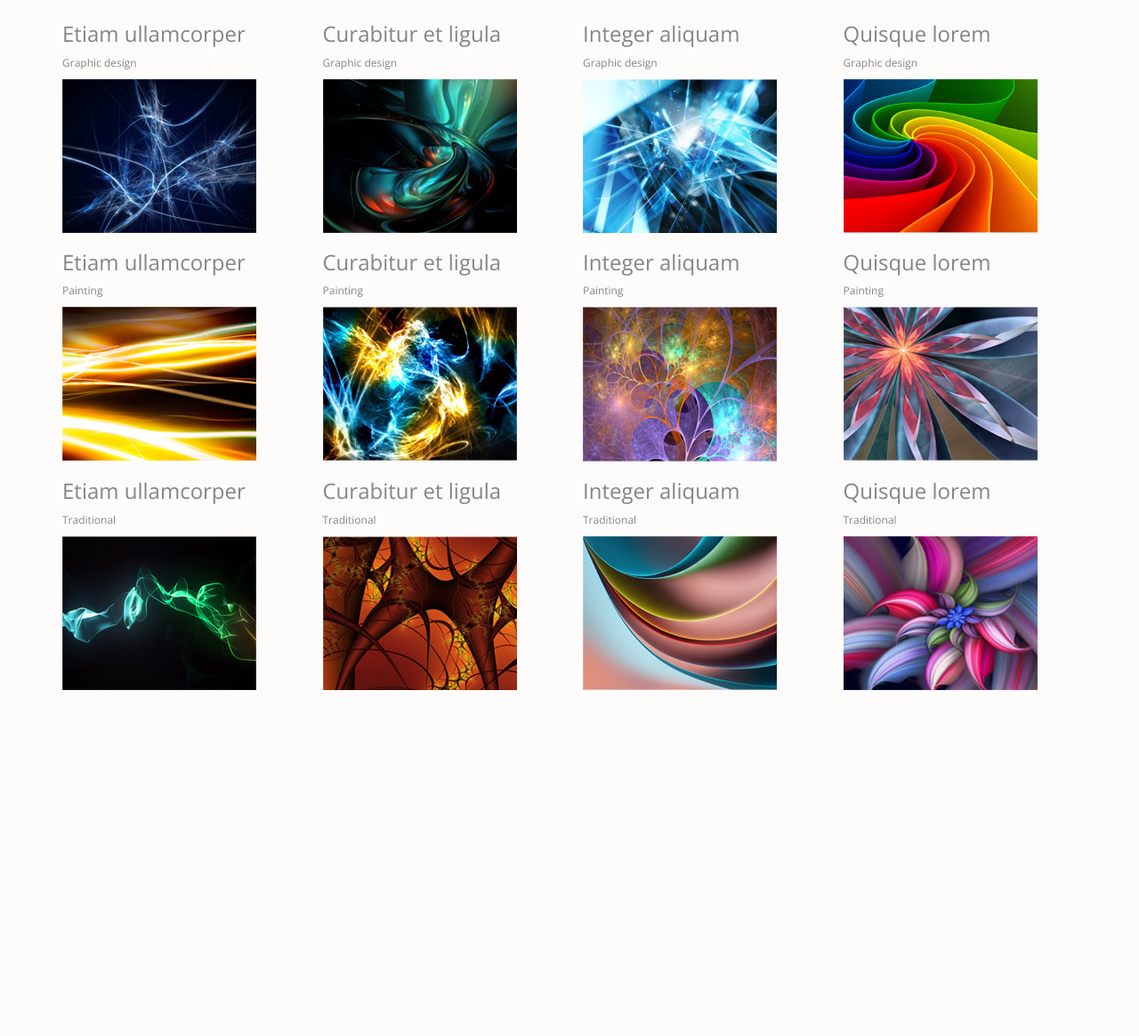
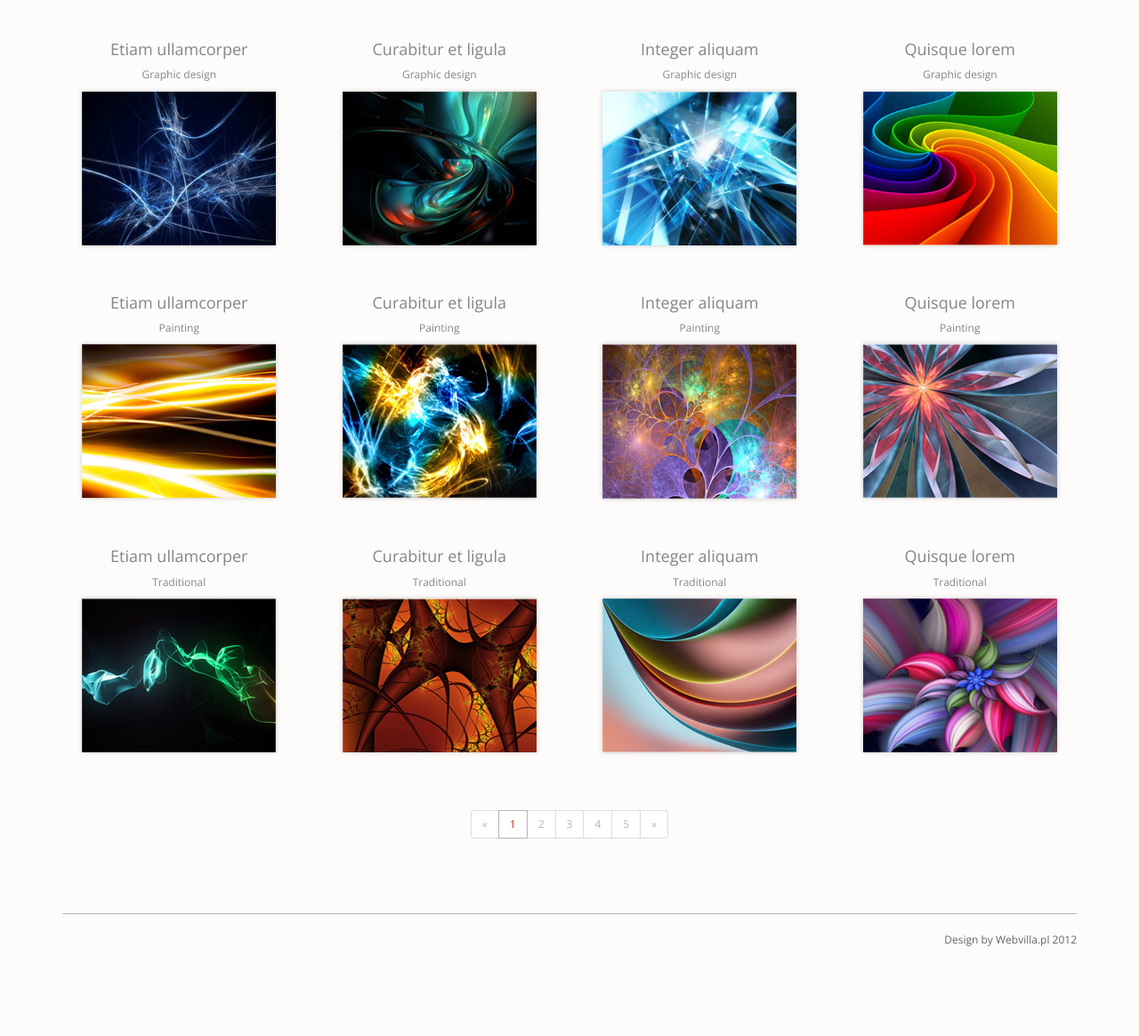
Before and after one commit to astatsegre/Bootstrap-test, a plain HTML site: page index.html in a window 1280 px wide. Shown: the part 359-1524 px from the top of the page at 89% size. Before the commit the page ends 1135 px from the top, so only its background shows below. Drawn offline with nearby package versions, Linux system fonts and the light colour scheme.

Commit message:
Finished

```diff
--- a/css/style.css
+++ b/css/style.css
@@ -5,6 +5,18 @@ body{
 	background: #fdfcfb;
 	font-weight: normal;
 }
+
+h1 {
+    margin: 0 0 60px 0;
+    text-align: center;
+}
+
+h1 span {
+    color: #d42819;
+    font-size: 33px;
+    line-height: 39px;
+}
+
 img{
 	max-width: 100%;
 	height: auto;
@@ -107,6 +119,54 @@ header {
     color: black;
 }
 
+.card {
+    text-align: center;
+    margin-bottom: 45px;
+}
+
+.card a img {
+    box-shadow: 0 0 5px rgba(0, 0, 0, 0.2);
+}
+
+.card a:hover img{
+    box-shadow: 0 0 10px rgba(0, 0, 0, 0.7);
+    transition: all 0.2s;
+}
+
+.nav-pagination {
+    text-align: center;
+    color: #b5b5b5
+}
+
+.pagination>li>a,
+.pagination>li>span {
+    color: #b5b5b5
+}
+
+.pagination .active a,
+.pagination .active a:hover{
+    color: #d42819;
+    background-color: white;
+    border-color: #b5b5b5;
+}
+
+hr {
+    margin: 0 0 20px 0;
+}
+
+footer {
+    margin-bottom: 100px;
+}
+
+footer div{
+    color: #666665;
+}
+
+footer hr {
+    border-color: #b7b6b6;
+    margin: 60px 0 20px 0;
+}
+
 /* Large Devices, Wide Screens */
 @media only screen and (min-width: 992px) {
     .glyphicon-globe {
@@ -147,6 +207,12 @@ header {
 
     .navbar-default {
         padding: 0;
+        margin-top: 50px;
+        margin-bottom: 50px;
+    }
+
+    h1 {
+        margin-bottom: 30px
     }
 
     .sprite-logo {
@@ -172,16 +238,30 @@ header {
     .sprite-logo {
         height:
     }
+
+    .card {
+        margin-bottom: 30px;
+    }
 }
 
 /* Extra Small Devices, Phones */
 @media only screen and (max-width: 479px) {
+    h1,
+    h1 span {
+        font-size: 22px;
+    }
+
+    h1 {
+        margin: 20px;
+    }
+
     .glyphicon-globe {
         display: none;
     }
 
     .navbar-default {
         padding: 0;
+        margin: 50px 0 30px 0;
     }
 
     .sprite-logo {
@@ -203,4 +283,8 @@ header {
     .navbar-right>li {
         display: inline-block;
     }
+
+    .card {
+        margin-bottom: 30px;
+    }
 }
--- a/index.html
+++ b/index.html
@@ -62,7 +62,7 @@
             <div class="row">
                 <div class="col-md-3 col-sm-6">
                     <div class="card">
-                        <h3>Etiam ullamcorper</h3>
+                        <h4>Etiam ullamcorper</h4>
                         <p>Graphic design</p>
                         <a href="#">
                             <img src="img/photo/1.jpg">
@@ -71,7 +71,7 @@
                 </div>
                 <div class="col-md-3 col-sm-6">
                     <div class="card">
-                        <h3>Curabitur et ligula</h3>
+                        <h4>Curabitur et ligula</h4>
                         <p>Graphic design</p>
                         <a href="#">
                             <img src="img/photo/2.jpg">
@@ -80,7 +80,7 @@
                 </div>
                 <div class="col-md-3 col-sm-6">
                     <div class="card">
-                        <h3>Integer aliquam</h3>
+                        <h4>Integer aliquam</h4>
                         <p>Graphic design</p>
                         <a href="#">
                             <img src="img/photo/3.jpg">
@@ -89,7 +89,7 @@
                 </div>
                 <div class="col-md-3 col-sm-6">
                     <div class="card">
-                        <h3>Quisque lorem</h3>
+                        <h4>Quisque lorem</h4>
                         <p>Graphic design</p>
                         <a href="#">
                             <img src="img/photo/4.jpg">
@@ -97,10 +97,11 @@
                     </div>
                 </div>
             </div>
+            <hr class="hidden-lg hidden-md">
             <div class="row">
                 <div class="col-md-3 col-sm-6">
                     <div class="card">
-                        <h3>Etiam ullamcorper</h3>
+                        <h4>Etiam ullamcorper</h4>
                         <p>Painting</p>
                         <a href="#">
                             <img src="img/photo/5.jpg">
@@ -109,7 +110,7 @@
                 </div>
                 <div class="col-md-3 col-sm-6">
                     <div class="card">
-                        <h3>Curabitur et ligula</h3>
+                        <h4>Curabitur et ligula</h4>
                         <p>Painting</p>
                         <a href="#">
                             <img src="img/photo/6.jpg">
@@ -118,7 +119,7 @@
                 </div>
                 <div class="col-md-3 col-sm-6">
                     <div class="card">
-                        <h3>Integer aliquam</h3>
+                        <h4>Integer aliquam</h4>
                         <p>Painting</p>
                         <a href="#">
                             <img src="img/photo/7.jpg">
@@ -127,7 +128,7 @@
                 </div>
                 <div class="col-md-3 col-sm-6">
                     <div class="card">
-                        <h3>Quisque lorem</h3>
+                        <h4>Quisque lorem</h4>
                         <p>Painting</p>
                         <a href="#">
                             <img src="img/photo/8.jpg">
@@ -135,10 +136,11 @@
                     </div>
                 </div>
             </div>
+            <hr class="hidden-lg hidden-md">
             <div class="row">
                 <div class="col-md-3 col-sm-6">
                     <div class="card">
-                        <h3>Etiam ullamcorper</h3>
+                        <h4>Etiam ullamcorper</h4>
                         <p>Traditional</p>
                         <a href="#">
                             <img src="img/photo/9.jpg">
@@ -147,7 +149,7 @@
                 </div>
                 <div class="col-md-3 col-sm-6">
                     <div class="card">
-                        <h3>Curabitur et ligula</h3>
+                        <h4>Curabitur et ligula</h4>
                         <p>Traditional</p>
                         <a href="#">
                             <img src="img/photo/10.jpg">
@@ -156,7 +158,7 @@
                 </div>
                 <div class="col-md-3 col-sm-6">
                     <div class="card">
-                        <h3>Integer aliquam</h3>
+                        <h4>Integer aliquam</h4>
                         <p>Traditional</p>
                        <a href="#">
                            <img src="img/photo/11.jpg">
@@ -165,7 +167,7 @@
                 </div>
                 <div class="col-md-3 col-sm-6">
                     <div class="card">
-                        <h3>Quisque lorem</h3>
+                        <h4>Quisque lorem</h4>
                         <p>Traditional</p>
                         <a href="#">
                             <img src="img/photo/12.jpg">
@@ -174,7 +176,32 @@
                 </div>
             </div>
         </div>
+        <nav class="nav-pagination">
+          <ul class="pagination">
+            <li>
+              <a href="#" aria-label="Previous">
+                <span aria-hidden="true">&laquo;</span>
+              </a>
+            </li>
+            <li class="active"><a  href="#">1</a></li>
+            <li><a href="#">2</a></li>
+            <li><a href="#">3</a></li>
+            <li><a href="#">4</a></li>
+            <li><a href="#">5</a></li>
+            <li>
+              <a href="#" aria-label="Next">
+                <span aria-hidden="true">&raquo;</span>
+              </a>
+            </li>
+          </ul>
+        </nav>
     </main>
+      <footer class="container">
+        <hr>
+        <div class="pull-right">
+            Design by Webvilla.pl 2012
+        </div>
+      </footer>
 
 
     <!-- jQuery (necessary for Bootstrap's JavaScript plugins) -->
```
